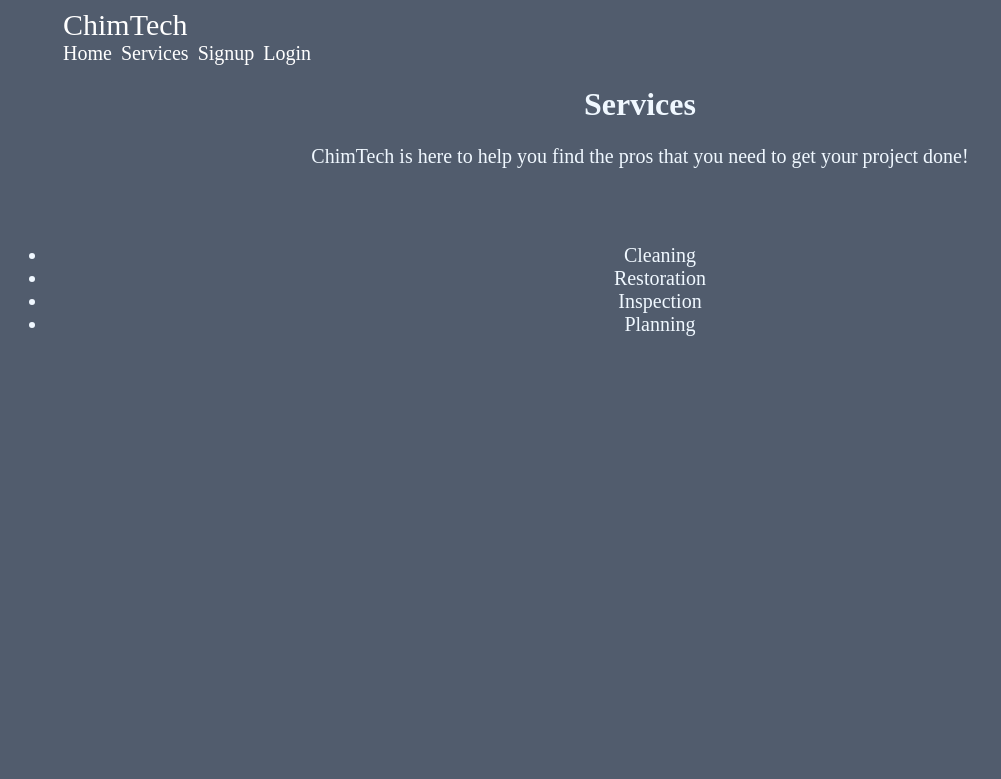
After one commit to alexbrenneman/chimtech, a Flask app: page /service in a window 1280 px wide. The commit adds this page. Shown: the top 779 px of the page, without its empty margins (0-1001 px from the left). Run offline with Flask 2, Linux system fonts and the light colour scheme.

Commit message:
added services page, needs links on the ul and database

```diff
--- a/main.py
+++ b/main.py
@@ -41,6 +41,10 @@ def no_space(parameter):
 def login():
     return render_template('login.html')
 
+@app.route("/service")
+def service():
+    return render_template('service.html')
+
 @app.route('/validation', methods=['POST'])
 def validation():
 
--- a/static/css/main.css
+++ b/static/css/main.css
@@ -148,3 +148,39 @@ body{
     text-align: center;
     color: aliceblue;
 }
+
+#service-h1{
+    text-align: center;
+    color: aliceblue;
+}
+
+#service-p{
+    text-align: center;
+    color: aliceblue;
+}
+
+#service-ul{
+    text-align: center;
+    color: aliceblue;
+    font-size: 20px;
+}
+
+#signup-h1{
+    text-align: center;
+    color: aliceblue;
+}
+
+#signup-form{
+    text-align: center;
+    color: aliceblue;
+}
+
+#login-h1{
+    text-align: center;
+    color: aliceblue;
+}
+
+#login-form{
+    text-align: center;
+    color: aliceblue;
+}
--- a/templates/login.html
+++ b/templates/login.html
@@ -1,7 +1,8 @@
 {% extends "base.html" %}
 {% block content %}
 <body>
-        <form action ="/validation" method = "POST" >
+    <h1 id="login-h1">Login</h1>
+        <form action ="/validation" method = "POST" id="login-form">
 
             <label for = "username">User Name: </label>
             <input id = "login-username" type = "text" name = "username" value="" />
--- /dev/null
+++ b/templates/service.html
@@ -0,0 +1,16 @@
+{% extends "base.html" %}
+{% block content %}
+<body>
+    <h1 id="service-h1">Services</h1>
+    <p id="service-p">ChimTech is here to help you find the pros that you need to get your project done!</p>
+    <br>
+    <br>
+    <ul id="service-ul">
+        <li>Cleaning</li>
+        <li>Restoration</li>
+        <li>Inspection</li>
+        <li>Planning</li>
+    </ul>
+</body>
+
+{% endblock %}
--- a/templates/signup.html
+++ b/templates/signup.html
@@ -2,8 +2,8 @@
 
     <body>
         {% block content %}
-        <h1> Signup </h1>
-        <form action ="/validation" method = "POST" >
+        <h1 id="signup-h1"> Signup </h1>
+        <form action ="/validation" method = "POST" id="signup-form" >
 
             <label for = "username">User Name: </label>
             <input id = "username" type = "text" name = "username" value="{{username}}" />
```
